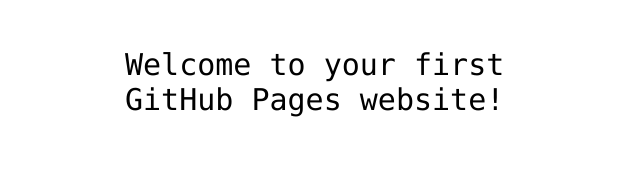
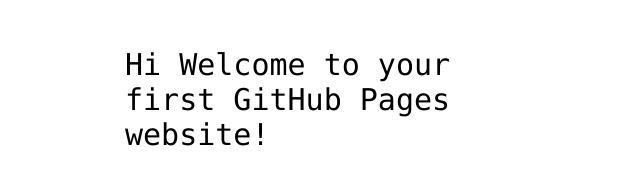
Before and after one commit to analytics4you/hello-world, a plain HTML site: page index.html in a window 1280 px wide. Shown: the part 341-526 px from the top of the page, without its empty margins (315-955 px from the left). Drawn offline with Linux system fonts and the light colour scheme.

Commit message:
first commit

```diff
--- a/index.html
+++ b/index.html
@@ -12,7 +12,7 @@
 <img src="https://octodex.github.com/images/daftpunktocat-thomas.gif" id="octocat" alt="octocat-gif" />
 
 <!-- Change this code here by copy and pasting your template on line 15 -->
-<p>Welcome to your first GitHub Pages website!</p>
+<p>Hi Welcome to your first GitHub Pages website!</p>
 
 </body>
 </html>
```
